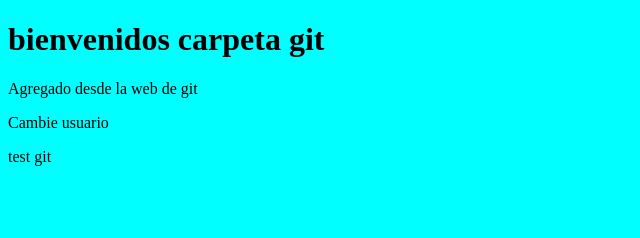
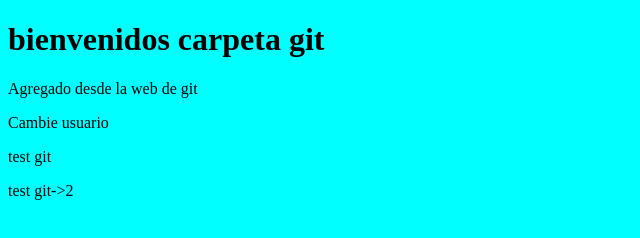
Before and after one commit to IGA-0658/git-proy, a plain HTML site: page clase01/index.html in a window 1280 px wide. Shown: the full height of the page, 0-640 px from the left. Drawn offline with Linux system fonts and the light colour scheme.

Commit message:
agrego linea 2

```diff
--- a/clase01/index.html
+++ b/clase01/index.html
@@ -12,5 +12,6 @@
     <p>Agregado desde la web de git</p>
     <p>Cambie usuario</p>
     <p>test git</p>
+    <p>test git->2</p>
 </body>
 </html>
```
